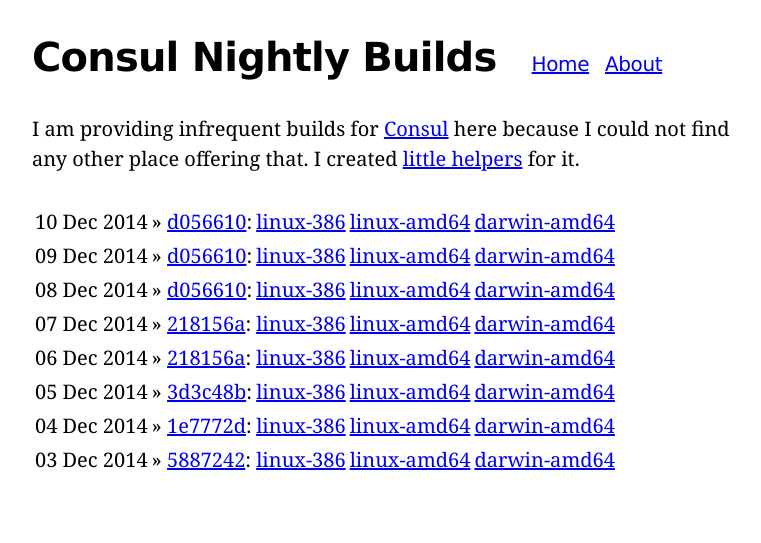
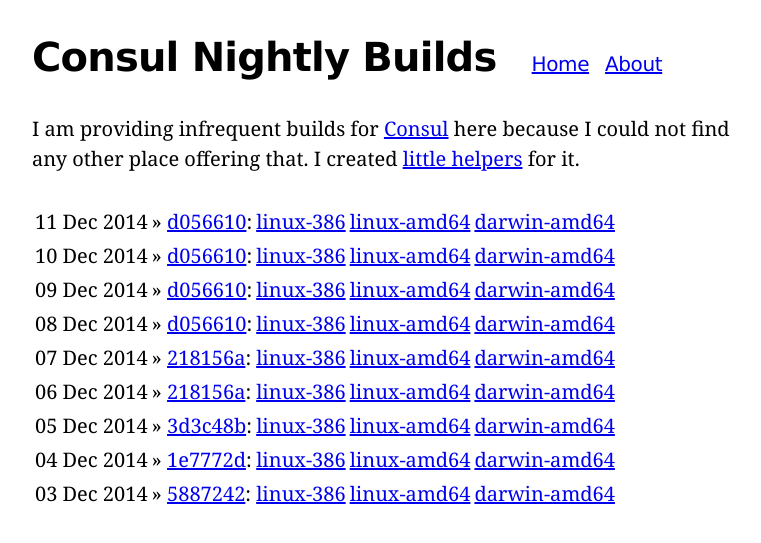
Before and after one commit to hanshasselberg/i0rek.github.io, a Jekyll site: the page built from consul-nightly/index.html, in a window 1280 px wide. Shown: the top 543 px of the page, without its empty margins (258-1019 px from the left). Built offline with Jekyll 4.4.1, drawn with Linux system fonts in a browser that asks for light colours; Markdown is read by kramdown in place of the engine named in the settings; comment, search, counter and statistics services are not loaded.

Commit message:
another day

```diff
--- a/consul-nightly/index.html
+++ b/consul-nightly/index.html
@@ -3,6 +3,8 @@
 xname: Consul Nightly Builds
 title: Consul Nightly Builds
 revisions:
+  - date: 11 Dec 2014
+    sha:  d0566105f46c184850ca41a2a611b1adf4c1e55d
   - date: 10 Dec 2014
     sha:  d0566105f46c184850ca41a2a611b1adf4c1e55d
   - date: 09 Dec 2014
```
